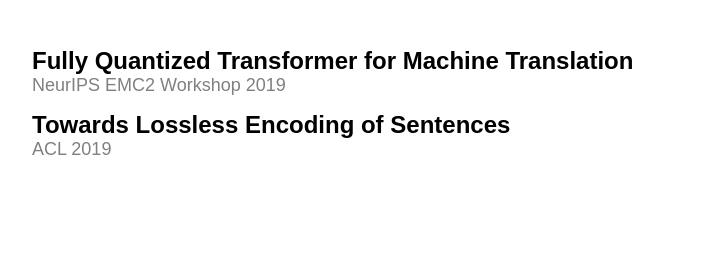
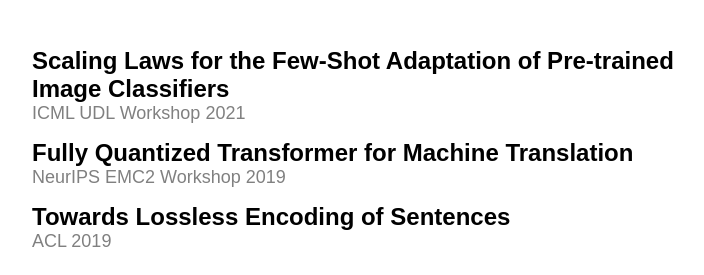
Before and after one commit to GabPrato/gabprato.github.io, a plain HTML site: page index.html in a window 1280 px wide. Shown: the part 635-910 px from the top of the page, without its empty margins (283-987 px from the left). Before the commit the page ends 818 px from the top, so only its background shows below. Drawn offline with Linux system fonts and the light colour scheme.

Commit message:
Added new paper and added alpha channel to images.

```diff
--- a/index.html
+++ b/index.html
@@ -7,7 +7,7 @@
 </head>
 
 <body>
-    <img src="images/profile.jpg" alt="Profile Picture" id="profile_picture">
+    <img src="images/profile_with_alpha.png" alt="Profile Picture" id="profile_picture">
     <div id="name">Gabriele Prato</div>
     <!--<div id="email">pratogab@mila.quebec</div>-->
     <div id="status">PhD Candidate, Mila, Université de Montréal</div>
@@ -21,6 +21,12 @@
         </tr>
     </table>
     <div id="papers">
+        <a href="https://arxiv.org/abs/2110.06990">
+            <div class="paper">
+            <span class="paper-name">Scaling Laws for the Few-Shot Adaptation of Pre-trained Image Classifiers</span><br/>
+            <span class="paper-conference">ICML UDL Workshop 2021</span>
+            </div>
+        </a>
         <a href="https://arxiv.org/abs/1910.10485">
             <div class="paper">
             <span class="paper-name">Fully Quantized Transformer for Machine Translation</span><br/>
```
Also changed, not shown: images/cv.png, 2 other files.
